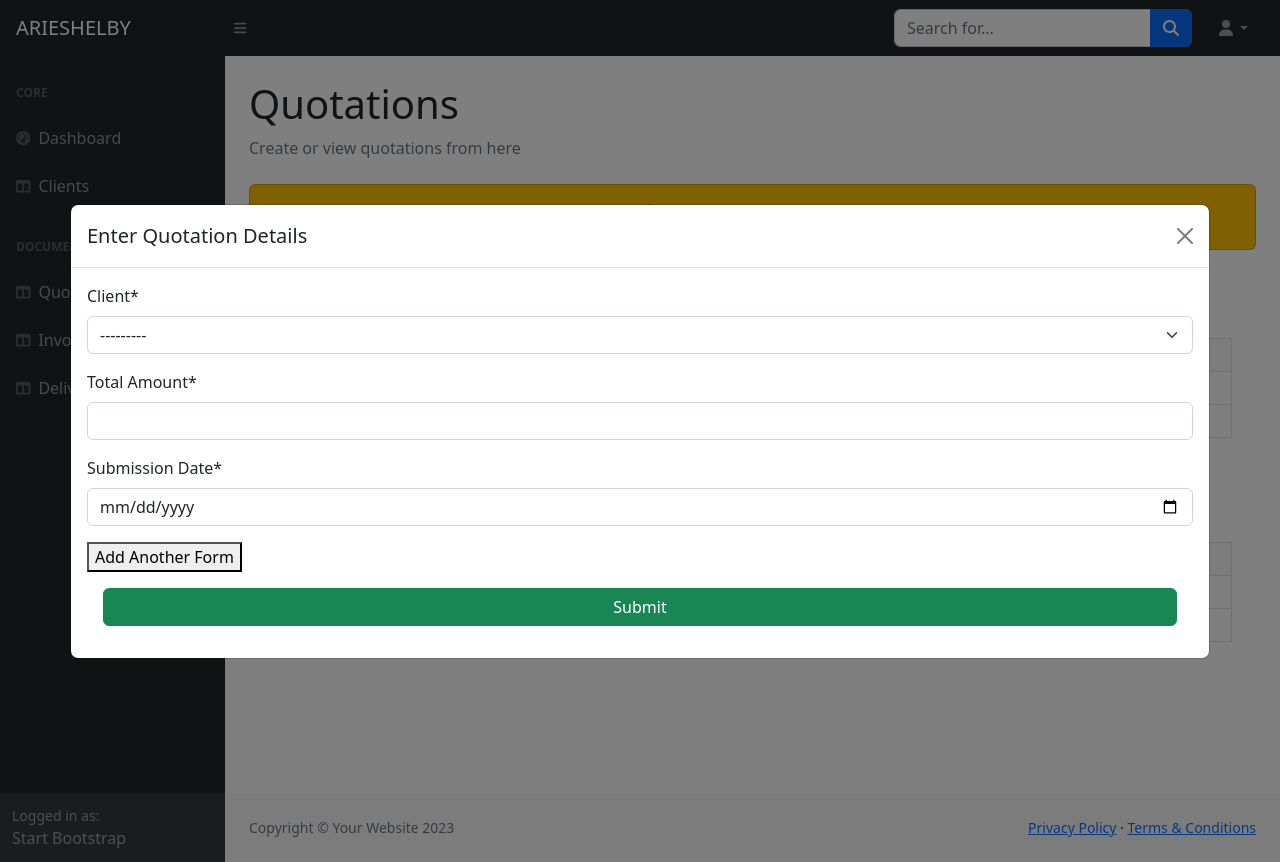
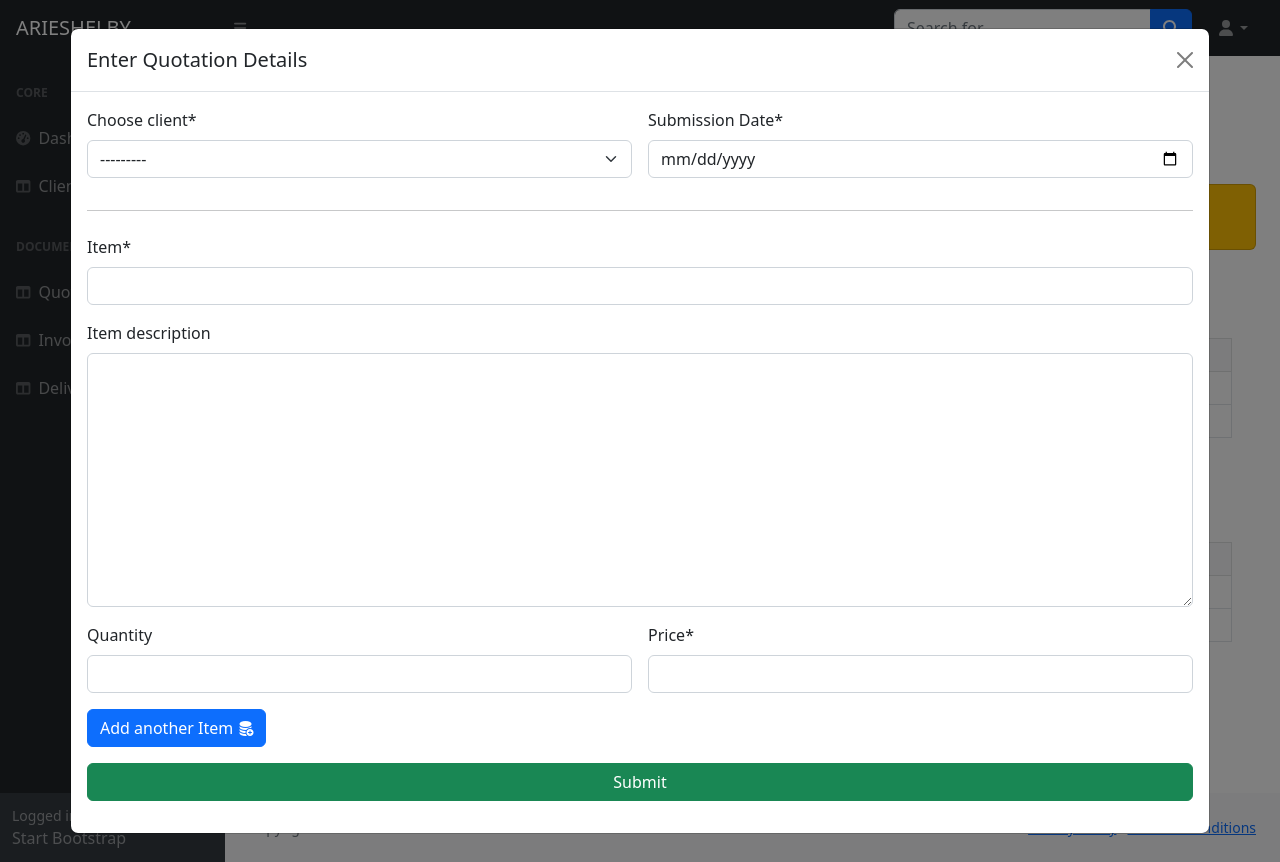
Before and after one commit to stevemacharia/as-document-app, a Django app: page /quotations in a window 1280 px wide, after a click on "Create a Quotation". Run offline with Django 4.2, Linux system fonts and the light colour scheme; data that the repository does not hold is empty; some libraries are stand-ins or nearby versions.

Commit message:
ADDING OF ITERATED FORM VALUES TO DATABASE

```diff
--- a/documents/forms.py
+++ b/documents/forms.py
@@ -19,11 +19,10 @@ class QuotationForm(forms.ModelForm):
         ('1', 'Final'),
         ('0', 'Draft'),
     )
-    quotation_id = forms.CharField(widget=forms.HiddenInput(), required=False)
 
-    client = forms.ModelChoiceField(queryset=Client.objects.all(),
+
+    client = forms.ModelChoiceField(queryset=Client.objects.all(), label="Choose client",
                                       widget=forms.Select(attrs={'class': 'form-control'}))
-    amount = forms.CharField(label="Total Amount")
     submission_date = forms.DateField(
         label="Submission Date",
         required=True,
@@ -33,7 +32,7 @@ class QuotationForm(forms.ModelForm):
 
     class Meta:
         model = Quotation
-        fields = ['quotation_id', 'client', 'amount', 'submission_date']
+        fields = ['client', 'submission_date']
 
 
 class QuotationItemsForm(forms.ModelForm):
--- a/documents/models.py
+++ b/documents/models.py
@@ -19,7 +19,7 @@ class Client(models.Model):
 
 
 class Quotation(models.Model):
-    quotation_id = models.CharField(primary_key=True, default=uuid.uuid4, blank=True, editable=True,
+    quotation_id = models.CharField( blank=True,
                                     max_length=100)
     client = models.ForeignKey(Client, on_delete=models.CASCADE)
     amount = models.DecimalField(max_digits=15, decimal_places=2, null=True, blank=True)
--- a/documents/templates/documents/quotations.html
+++ b/documents/templates/documents/quotations.html
@@ -57,18 +57,43 @@
                       <div class="modal-body">
                           <form id="original-form" method="post" action="{% url 'quotations' %}">
                                 {% csrf_token %}
+                                <div class="row g-3">
+                                    <div class="col-6">
+                                        {{ quotation_form.client|as_crispy_field }}
+                                    </div>
+                                    <div class="col-6">
+                                        {{ quotation_form.submission_date|as_crispy_field }}
+                                    </div>
+                                </div>
                                 <input type="hidden" id="form_count" name="form_count" value="{{ forms|length }}">
                                 {% for form in forms %}
                                     <div class="form-container">
-                                        {{ quotation_form|crispy }}
-{#                                        {{ form|crispy }}#}
+                                        <hr class="pt-2">
+                                        <div class="row g-3">
+                                            <div class="col-sm-12">
+                                                {{ form.item|as_crispy_field }}
+                                            </div>
+                                        </div>
+                                        <div class="row g-3">
+                                            <div class="col-sm-12">
+                                                {{ form.item_description|as_crispy_field }}
+                                            </div>
+                                        </div>
+                                        <div class="row g-3">
+                                            <div class="col-sm-6">
+                                                {{ form.quantity|as_crispy_field }}
+                                            </div>
+                                            <div class="col-sm-6">
+                                                {{ form.price|as_crispy_field }}
+                                            </div>
+                                        </div>
                                     </div>
                                 {% endfor %}
 
 
 
-                                <button type="button" id="add-form-btn">Add Another Form</button>
-                                <div class="p-3">
+                                <button type="button" class="btn btn-primary" id="add-form-btn">Add another Item <i class="bi bi-database-fill-add"></i></button>
+                                <div class="py-3">
                                     <div class="d-grid gap-2">
                                         <button class="btn btn-success" type="submit">Submit</button>
                                     </div>
--- a/documents/views.py
+++ b/documents/views.py
@@ -14,14 +14,13 @@ def index(request):
 def quotations(request):
     if request.method == 'POST':
         quotation_form = QuotationForm(request.POST)
+        x = uuid.uuid4()
+        if quotation_form.is_valid():
+            q_form = quotation_form.save(commit=False)
+            q_form.quotation_id = x
+            q_form.save()
 
-        if quotation_form.is_valid():
-            x = uuid.uuid4()
-            quotation_form.save(commit=False)
-            quotation_form.quotation_id = x
-            quotation_form.save()
-
-            chosen_quotation = Quotation.objects.get(quotation_id=[x])
+            chosen_quotation = Quotation.objects.get(quotation_id=x)
 
 
             forms = []
@@ -44,9 +43,9 @@ def quotations(request):
             if forms:
                 # If all forms are valid, save them
                 for form in forms:
-                    form.save(commit=False)
-                    form.quotation = chosen_quotation
-                    form.save()
+                    Q_Items_form = form.save(commit=False)
+                    Q_Items_form.quotation = chosen_quotation
+                    Q_Items_form.save()
                 messages.success(request, f'Added Record Successfully 1.')
                 return redirect('quotations')
         else:
@@ -54,21 +53,6 @@ def quotations(request):
             return redirect('quotations')
 
 
-
-
-
-        # if all(quotation_forms.is_valid() for form in quotation_forms):
-        #     for quotation_form in quotation_forms:
-        #         x = uuid.uuid4()
-        #         quotation_form.save(commit=False)
-        #         quotation_form.id = x
-        #         quotation_form.save()
-        #         messages.success(request, f'Added Record Successfully 1.')
-        #         return redirect('quotations')
-        # else:
-        #     messages.success(request, f'Added Record Successfully.')
-        #     return redirect('quotations')
-        #     # return JsonResponse({'success': False, 'errors': quotation_form.errors})
     else:
         form = QuotationItemsForm(prefix='form0')
         quotation_form = QuotationForm()
```
